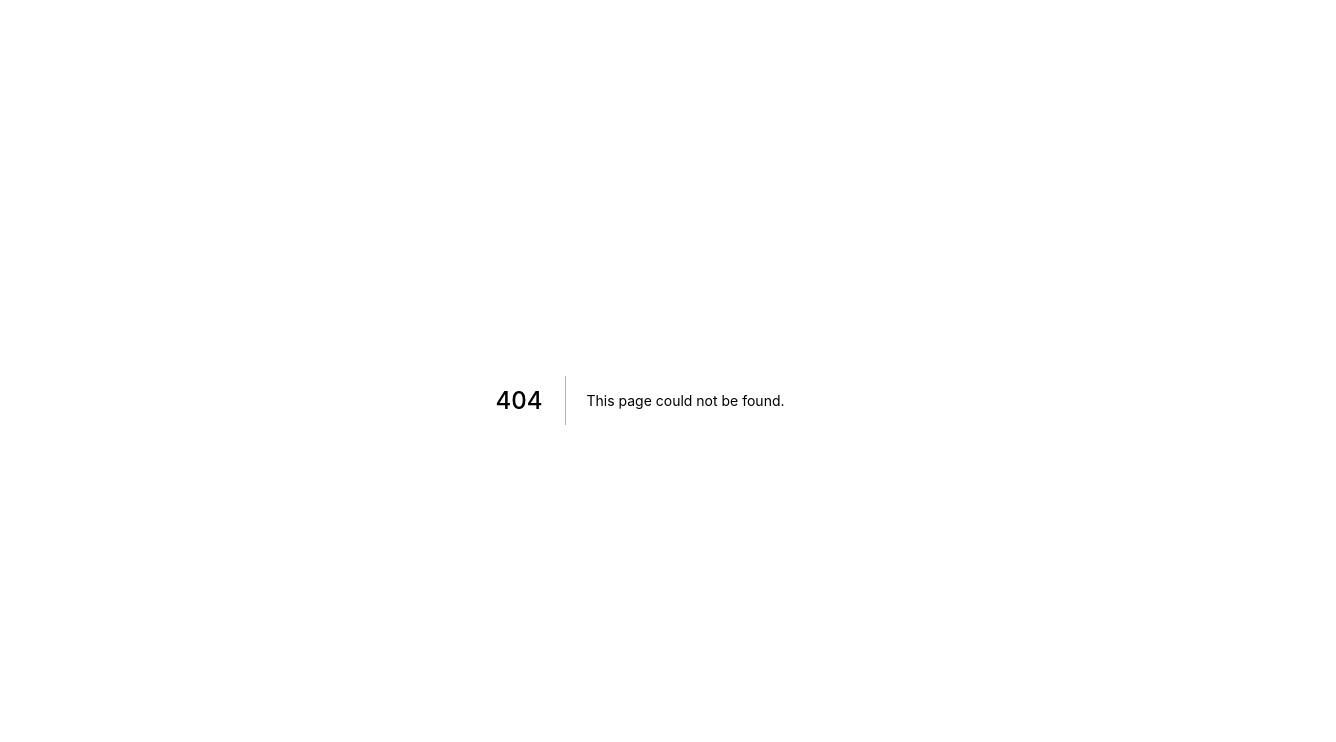
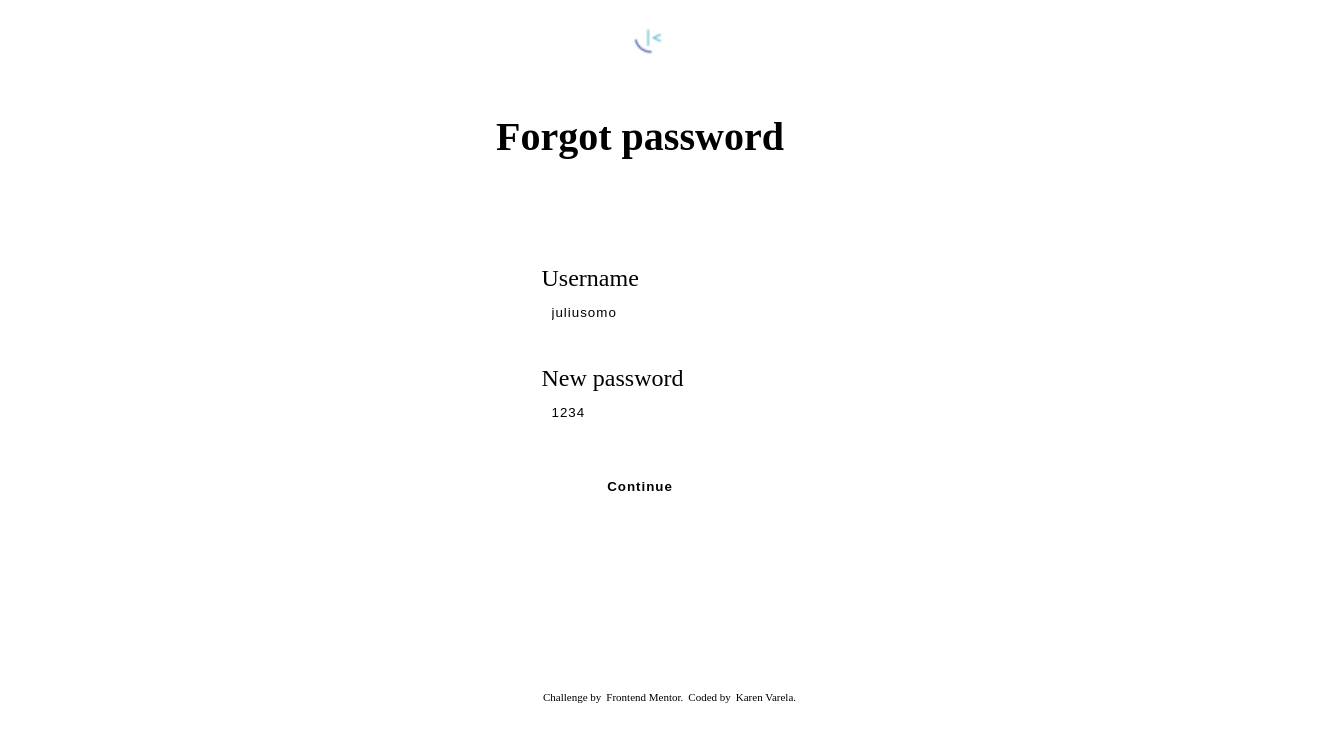
Before and after one commit to vkaren/interactive-comments-section-main, a Next.js app: page /forgot-password in a window 1280 px wide. Before the commit this address had no page. Shown: the top 742 px of the page, 1336 px wide, since content can reach past the window. Built offline with nearby package versions, Linux system fonts and the light colour scheme.

Commit message:
Creating forgot password page and component

```diff
--- /dev/null
+++ b/src/components/ForgotPassword/index.js
@@ -0,0 +1,140 @@
+import React, { createRef } from "react";
+import Link from "next/link";
+import { withRouter } from "next/router";
+import styles from "./styles.module.css";
+
+class ForgotPassword extends React.Component {
+  constructor(props) {
+    super(props);
+    this.state = {
+      recoveryPasswordError: "",
+    };
+    this.form = createRef();
+  }
+
+  recoveryPassword = (e) => {
+    e.preventDefault();
+
+    const form = new FormData(this.form.current);
+    const usernameInput = form.get("username");
+    const passwordInput = form.get("password");
+
+    const userStorage = this.isUserCreated(usernameInput);
+
+    const canRecoverPassword = this.validateForm({
+      usernameInput,
+      passwordInput,
+      userStorage,
+    });
+
+    if (canRecoverPassword) {
+      this.setNewPassword({ userStorage, passwordInput });
+      // this.props.router.push("/comments");
+    }
+  };
+
+  setNewPassword = ({ userStorage, passwordInput }) => {
+    const users = JSON.parse(localStorage.getItem("users"));
+
+    users.map((user) => {
+      if (user.username === userStorage.username) {
+        user.password = passwordInput;
+      }
+      return user;
+    });
+
+    localStorage.setItem("users", JSON.stringify(users));
+  };
+
+  isUserCreated = (username) => {
+    const users = JSON.parse(localStorage.getItem("users")) || [];
+
+    return users.filter((user) => user.username === username)[0] || {};
+  };
+
+  validateForm = ({ usernameInput, passwordInput, userStorage }) => {
+    const regex = /^([a-z0-9_])+$/i;
+    const isARightPassword = regex.test(passwordInput);
+
+    if (userStorage.username === usernameInput && isARightPassword) {
+      this.setState({ recoveryPasswordError: "" });
+      return true;
+    }
+
+    if (!usernameInput) {
+      this.setState({ recoveryPasswordError: "Username required." });
+    } else if (!passwordInput) {
+      this.setState({ recoveryPasswordError: "Password required." });
+    } else if (!userStorage.username) {
+      this.setState({
+        recoveryPasswordError: "This username has not been created.",
+      });
+    } else if (!isARightPassword) {
+      this.setState({
+        recoveryPasswordError:
+          "Password can only contain underscores and alphanumeric characters.",
+      });
+    }
+
+    return false;
+  };
+
+  render() {
+    return (
+      <section className={styles["forgot-password"]}>
+        <h2 className={styles["forgot-password__title"]}>Forgot password</h2>
+
+        <form ref={this.form} className={styles["forgot-password__form"]}>
+          <label
+            htmlFor="username"
+            className={styles["forgot-password__form_label"]}
+          >
+            <span className={styles["forgot-password__form_input-title"]}>
+              Username
+            </span>
+            <input
+              className={styles["forgot-password__form_input"]}
+              id="username"
+              name="username"
+              type="text"
+              placeholder="juliusomo"
+              required
+            />
+          </label>
+
+          <label
+            htmlFor="password"
+            className={styles["forgot-password__form_label"]}
+          >
+            <span className={styles["forgot-password__form_input-title"]}>
+              New password
+            </span>
+            <input
+              className={styles["forgot-password__form_input"]}
+              id="password"
+              name="password"
+              type="password"
+              placeholder="1234"
+              minLength="5"
+              required
+            />
+          </label>
+
+          <span className={styles.error}>
+            {this.state.recoveryPasswordError}
+          </span>
+
+          <button
+            onClick={this.recoveryPassword}
+            className={styles["forgot-password__form_submit"]}
+            type="submit"
+          >
+            Continue
+          </button>
+        </form>
+      </section>
+    );
+  }
+}
+
+export default withRouter(ForgotPassword);
--- /dev/null
+++ b/src/components/ForgotPassword/styles.module.css
@@ -0,0 +1,72 @@
+.forgot-password {
+  display: flex;
+  align-items: center;
+  flex-direction: column;
+  width: 40rem;
+  height: 40rem;
+  border: 1px solid var(--light-gray);
+  border-radius: 10px;
+  background: var(--white);
+}
+
+/* Sign in title*/
+.forgot-password__title {
+  padding-top: 4.5rem;
+  font-size: 2.5rem;
+}
+
+/* Sign in form*/
+.forgot-password__form {
+  display: flex;
+  flex-direction: column;
+  align-items: center;
+  margin-top: 4rem;
+}
+
+/* Sign in form - Labels*/
+.forgot-password__form_label {
+  display: flex;
+  flex-direction: column;
+  margin-bottom: 2rem;
+}
+.forgot-password__form_input-title {
+  margin: 0.5rem 0;
+  font-size: 1.5rem;
+}
+.forgot-password__form_input {
+  padding: 5px 10px;
+  letter-spacing: 1px;
+  border-radius: 3px;
+  border: 1px solid var(--light-grayish-blue);
+}
+.forgot-password__form_input::placeholder {
+  color: var(--grayish-blue);
+}
+
+/* Sign in form - Submit button*/
+.forgot-password__form_submit {
+  padding: 0.7rem 1.5rem;
+  font-weight: bold;
+  letter-spacing: 1px;
+  color: var(--white);
+  border: none;
+  border-radius: 5px;
+  background: var(--moderate-blue);
+  cursor: pointer;
+}
+.forgot-password__form_submit:hover {
+  opacity: 0.8;
+}
+.forgot-password__form_submit:active {
+  opacity: 1;
+}
+
+/* Sign in error */
+.error {
+  margin-bottom: 10px;
+  padding: 0 8rem;
+  font-size: 1.3rem;
+  font-weight: lighter;
+  text-align: center;
+  color: var(--soft-red);
+}
--- /dev/null
+++ b/src/pages/forgot-password/index.js
@@ -0,0 +1,13 @@
+import React from "react";
+import Layout from "@components/Layout";
+import ForgotPassword from "@components/ForgotPassword";
+
+const ForgotPasswordPage = () => {
+  return (
+    <Layout>
+      <ForgotPassword />
+    </Layout>
+  );
+};
+
+export default ForgotPasswordPage;
```
